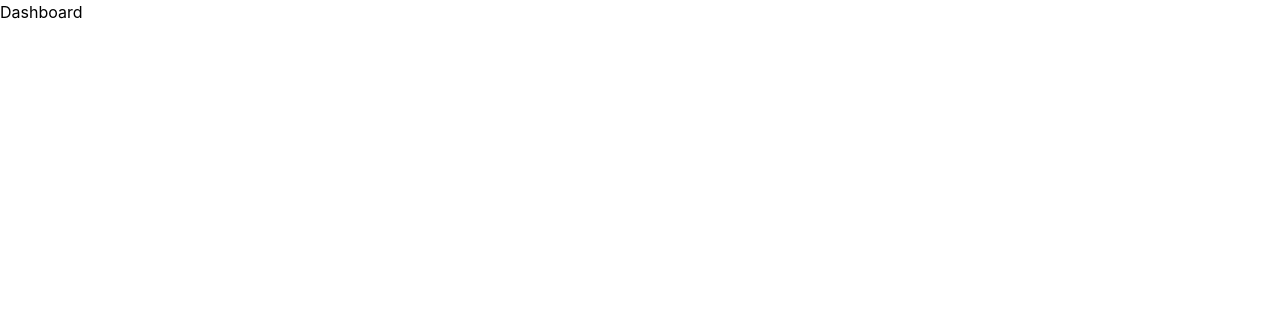
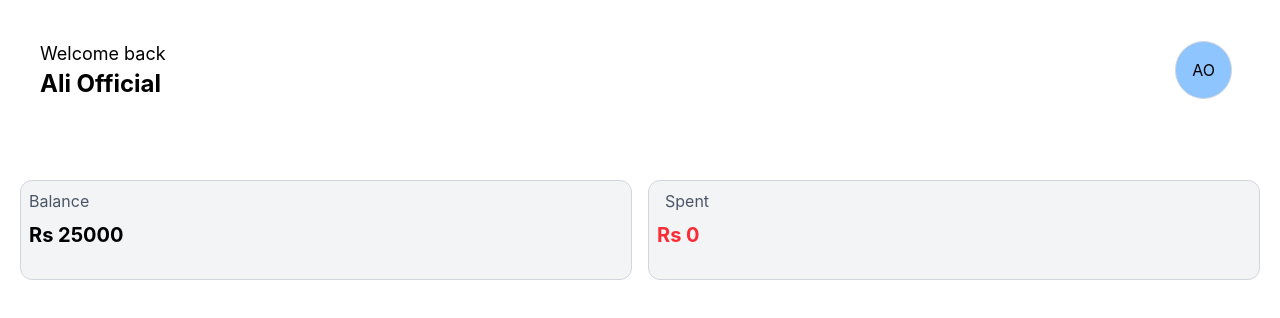
Before and after one commit to HAK1580/Expense-tracker-app, a React (Vite) app: page /dashboard in a window 1280 px wide. Shown: the top 318 px of the page. Built offline with nearby package versions, Linux system fonts and the light colour scheme.

Commit message:
navbar and balance cards updated

```diff
--- a/src/App.jsx
+++ b/src/App.jsx
@@ -3,13 +3,22 @@ import Navbar from './components/Navbar'
 import {Route,Routes} from 'react-router-dom'
 import Login from './pages/Login'
 import Dashboard from './pages/Dashboard'
+import Balance from './components/Balance'
+import { useState } from 'react'
 
 function App() {
+
+ const [balance,setBalance]=useState(25000);
+ const [spent,setSpent]=useState(0);
+
+
+
   return (
     <div  >
      <Routes>
       <Route path="/" element= {<Login />}   />
-      <Route path="/dashboard" element= {<Dashboard />}   />
+      <Route path="/balance" element= {<Balance balance={balance} setBalance={setBalance} spent={spent} setSpent={setSpent} />}   />
+      <Route path="/dashboard" element= {<Dashboard balance={balance} setBalance={setBalance} spent={spent} setSpent={setSpent} />}   />
 
 
      </Routes>
--- /dev/null
+++ b/src/components/Balance.jsx
@@ -0,0 +1,25 @@
+import React from 'react'
+import Dashboard from '../pages/Dashboard'
+const Balance = ({balance,setBalance,setSpent,spent}) => {
+  return (
+    <div className='my-15    flex gap-4 '>
+     <div className="total-balance  bg-gray-100 border-gray-300 border w-[50%] min-h-25 rounded-xl ">
+        <div className="text flex flex-col">
+        <h1 className='text-gray-600  p-2' >Balance</h1>
+        <h1 className='text-xl font-bold mx-2 ' > Rs {balance}</h1>
+         </div>
+     </div>
+
+     <div className="total-spent bg-gray-100 border-gray-300 border w-[50%]   min-h-25 rounded-xl ">
+        <div className="text flex flex-col">
+        <h1 className='text-gray-600 mx-2 p-2' >Spent</h1>
+        <h1 className='text-xl text-red-500 font-bold mx-2 ' > Rs {spent}</h1>
+         </div>
+
+     </div>
+
+        </div>
+  )
+}
+
+export default Balance
--- /dev/null
+++ b/src/components/Expenses.jsx
@@ -0,0 +1,9 @@
+import React from 'react'
+
+const Expenses = () => {
+  return (
+    <div>Expenses</div>
+  )
+}
+
+export default Expenses
--- a/src/components/Navbar.jsx
+++ b/src/components/Navbar.jsx
@@ -2,7 +2,23 @@ import React from 'react'
 
 const Navbar = () => {
   return (
-    <div>Navbar</div>
+    <div className="navbar-container md:p-5  p-2">
+
+          <ul className="flex  justify-between items-center">
+            <div className="left-text flex flex-col">
+           <li className="text-sm md:text-lg" >Welcome back </li>
+           <li className="font-bold text-lg md:text-2xl" >Ali Official </li>
+        </div>
+          <div className="right-text mx-2">
+            <div className="rounded-full md:p-4 p-2 bg-blue-300 border border-gray-300">
+                 AO
+            </div>
+          </div>
+
+
+          </ul>
+
+      </div>
   )
 }
 
--- a/src/pages/Dashboard.jsx
+++ b/src/pages/Dashboard.jsx
@@ -1,8 +1,15 @@
-import React from 'react'
+import React, { useEffectEvent } from 'react'
+import Navbar from '../components/Navbar'
+import Balance from '../components/Balance'
+import { useState,useEffect } from 'react'
+const Dashboard = ({balance,setBalance,spent,setSpent}) => {
 
-const Dashboard = () => {
+
   return (
-    <div>Dashboard</div>
+    <div className='p-5'>
+      <Navbar />
+      <Balance spent={spent} setSpent={setSpent}  balance={balance} setBalance={setBalance} />
+    </div>
   )
 }
 
--- a/src/pages/Login.jsx
+++ b/src/pages/Login.jsx
@@ -30,7 +30,7 @@ const Login = () => {
 
       <div className="login-box-form     md:w-[60%] p-2">
 
-      <div className="login-box-header  md:w-[60%]  my-8 flex  flex-col items-center justify-center  ">
+      <div className="login-box-header  md:w-[60%] md:mt-12  my-8 flex  flex-col items-center justify-center  ">
         <div className="img">
           <img className="md:hidden"  width="32" src="dollar-sign-96.png" alt="" />
         </div>
```
